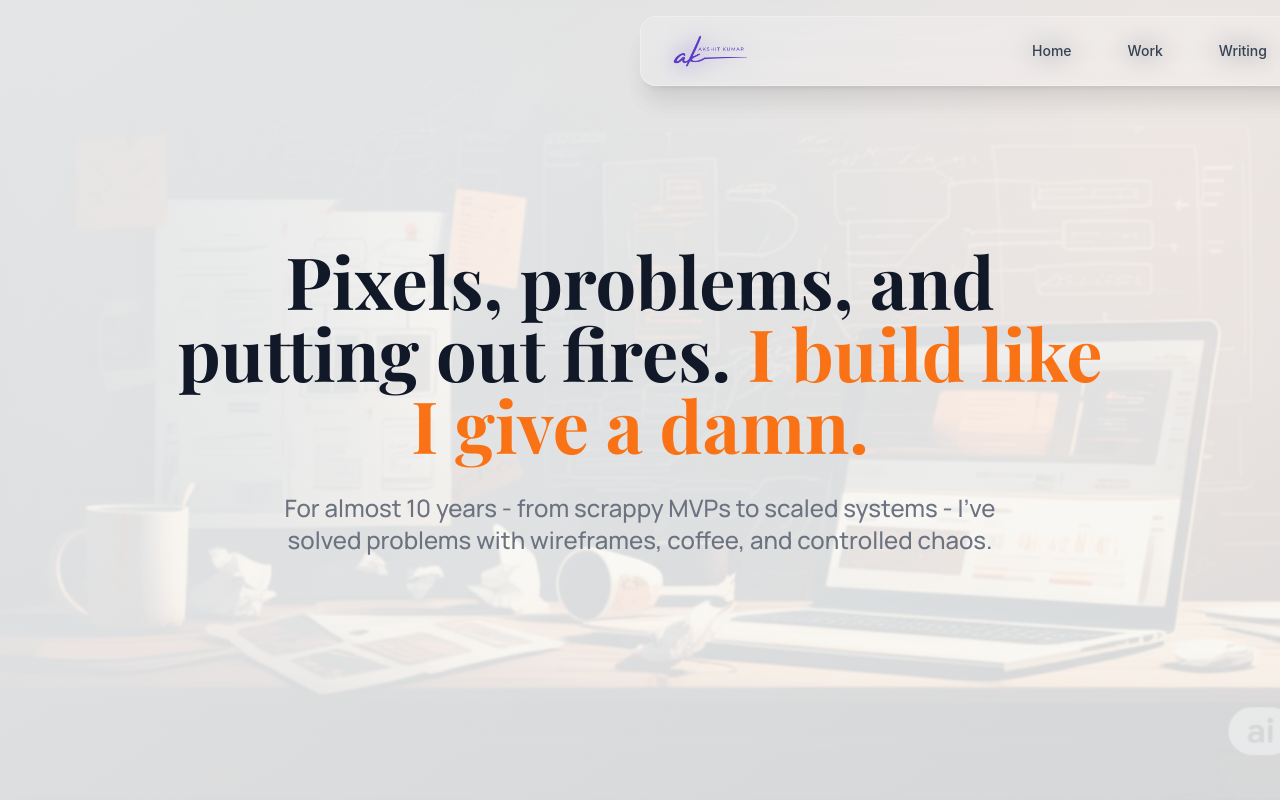
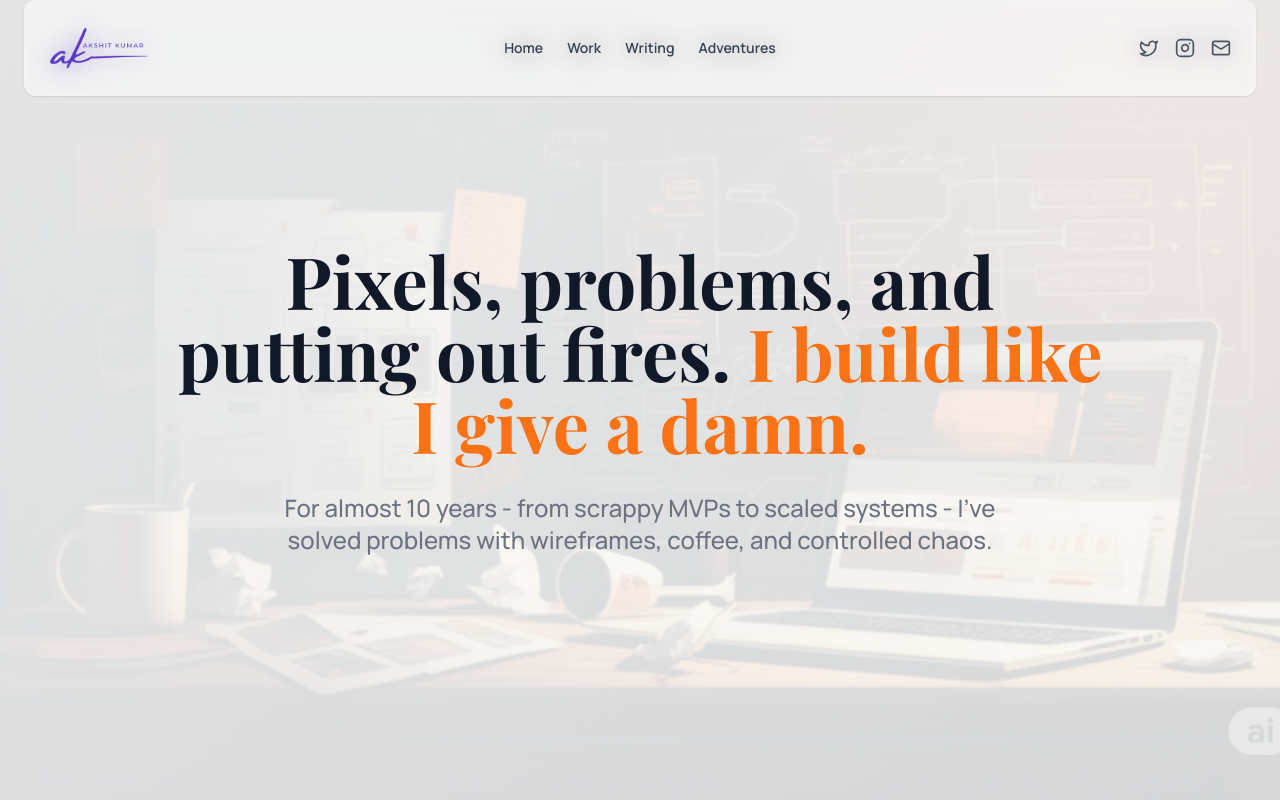
Before and after one commit to ZZQUARK/personal-website, a Next.js app: page /work in a window 1280 px wide. Shown: the top 800 px of the page. Built offline with nearby package versions, Linux system fonts and the light colour scheme.

Commit message:
fix(header): implement final centered layout and styling

```diff
--- a/src/components/Header.tsx
+++ b/src/components/Header.tsx
@@ -1,204 +1,126 @@
 'use client';
 
-import { useState, useEffect } from 'react'
-import Link from 'next/link'
-import Image from 'next/image'
-import { Bars3Icon, XMarkIcon } from '@heroicons/react/24/outline'
-import { motion } from 'framer-motion'
+import { useState, useEffect } from 'react';
+import Link from 'next/link';
+import Image from 'next/image';
+import { motion } from 'framer-motion';
+import { Twitter, Instagram, Mail, Menu, X } from 'lucide-react';
 
 const navigation = [
   { name: 'Home', href: '/' },
   { name: 'Work', href: '/work' },
   { name: 'Writing', href: '/writing' },
   { name: 'Adventures', href: '/adventures' },
-]
+];
+
+const SocialLinks = () => (
+  <div className="flex items-center space-x-4">
+    <motion.a whileHover={{ scale: 1.1 }} href="https://twitter.com/yourusername" target="_blank" rel="noopener noreferrer" className="text-gray-600 hover:text-indigo-600 transition-colors">
+      <Twitter size={20} />
+    </motion.a>
+    <motion.a whileHover={{ scale: 1.1 }} href="https://instagram.com/yourusername" target="_blank" rel="noopener noreferrer" className="text-gray-600 hover:text-indigo-600 transition-colors">
+      <Instagram size={20} />
+    </motion.a>
+    <motion.a whileHover={{ scale: 1.1 }} href="mailto:your-email@gmail.com" className="text-gray-600 hover:text-indigo-600 transition-colors">
+      <Mail size={20} />
+    </motion.a>
+  </div>
+);
 
 export default function Header() {
-  const [mobileMenuOpen, setMobileMenuOpen] = useState(false)
-  const [scrolled, setScrolled] = useState(false)
+  const [mobileMenuOpen, setMobileMenuOpen] = useState(false);
 
   useEffect(() => {
-    const handleScroll = () => {
-      const isScrolled = window.scrollY > 20
-      setScrolled(isScrolled)
+    // Close mobile menu on resize
+    const handleResize = () => {
+      if (window.innerWidth >= 768) {
+        setMobileMenuOpen(false);
       }
-
-    window.addEventListener('scroll', handleScroll)
-    return () => window.removeEventListener('scroll', handleScroll)
-  }, [])
+    };
+    window.addEventListener('resize', handleResize);
+    return () => window.removeEventListener('resize', handleResize);
+  }, []);
 
   return (
     <motion.header
-      initial={{ opacity: 0, y: -20 }}
-      animate={{ opacity: 1, y: 0 }}
+      initial={{ y: -30, opacity: 0 }}
+      animate={{ y: 0, opacity: 1 }}
       transition={{ duration: 0.5, ease: 'easeOut' }}
-      className={`
-        fixed top-4 left-1/2 transform -translate-x-1/2 z-50 transition-all duration-500 ease-out
-        ${scrolled
-          ? 'w-[95%] max-w-5xl bg-white/70 backdrop-blur-xl shadow-2xl shadow-black/10'
-          : 'w-[90%] max-w-6xl bg-white/10 backdrop-blur-md shadow-xl shadow-black/5'
-        }
-        rounded-2xl border border-white/20
-      `}
+      className="fixed top-0 left-0 right-0 z-50 h-24"
     >
-      <nav className={`
-        relative mx-auto flex items-center justify-between transition-all duration-500
-        ${scrolled ? 'px-6 py-3' : 'px-8 py-4'}
-      `} aria-label="Global">
+      <div className="max-w-7xl mx-auto px-6 h-full">
+        <div className="relative flex items-center justify-between h-full bg-white/30 backdrop-blur-md rounded-xl shadow-sm border border-white/20 px-6">
 
-        {/* Logo */}
-        <div className="flex lg:flex-1">
-          <Link href="/" className="-m-1.5 p-1.5 group">
-            <Image
-              src="/Logo.png"
-              alt="Akshit Kumar"
-              width={120}
-              height={40}
-              className={`
-                transition-all duration-300 group-hover:scale-105
-                ${scrolled ? 'h-6 w-auto' : 'h-8 w-auto'}
-              `}
-            />
+          {/* Left: Logo */}
+          <div className="flex-shrink-0">
+            <Link href="/" className="flex items-center">
+              <Image src="/Logo.png" alt="Signature Logo" width={100} height={40} style={{ height: 'auto' }} />
             </Link>
           </div>
 
-        {/* Mobile menu button */}
-        <div className="flex lg:hidden">
-          <button
-            type="button"
-            className="glass-nav-item"
-            onClick={() => setMobileMenuOpen(true)}
-          >
-            <span className="sr-only">Open main menu</span>
-            <Bars3Icon className="h-6 w-6" aria-hidden="true" />
-          </button>
-        </div>
-
-        {/* Desktop Navigation */}
-        <div className="hidden lg:absolute lg:left-1/2 lg:top-1/2 lg:-translate-x-1/2 lg:-translate-y-1/2 lg:flex lg:gap-x-8">
+          {/* Center: Navigation (Absolutely Centered on Desktop) */}
+          <div className="hidden md:flex absolute top-1/2 left-1/2 -translate-x-1/2 -translate-y-1/2">
+            <div className="flex items-baseline space-x-6">
               {navigation.map((item) => (
                 <Link
                   key={item.name}
                   href={item.href}
-              className="nav-link group relative px-3 py-2 text-sm font-medium text-gray-700 hover:text-gray-900 transition-all duration-300"
-            >
-              {item.name}
-              <span className="nav-link-underline"></span>
-            </Link>
-          ))}
-        </div>
-
-        {/* CTA + Social Icons */}
-        <div className="hidden lg:flex lg:flex-1 lg:justify-end lg:items-center lg:gap-6">
-
-          {/* Social Icons */}
-          <div className="flex items-center gap-3">
-            <a
-              href="https://twitter.com/yourusername"
-              className="social-icon-minimal"
-              aria-label="Twitter"
-            >
-              <svg className="h-5 w-5" fill="#1DA1F2" viewBox="0 0 24 24">
-                <path d="M23.953 4.57a10 10 0 01-2.825.775 4.958 4.958 0 002.163-2.723c-.951.555-2.005.959-3.127 1.184a4.92 4.92 0 00-8.384 4.482C7.69 8.095 4.067 6.13 1.64 3.162a4.822 4.822 0 00-.666 2.475c0 1.71.87 3.213 2.188 4.096a4.904 4.904 0 01-2.228-.616v.06a4.923 4.923 0 003.946 4.827 4.996 4.996 0 01-2.212.085 4.936 4.936 0 004.604 3.417 9.867 9.867 0 01-6.102 2.105c-.39 0-.779-.023-1.17-.067a13.995 13.995 0 007.557 2.209c9.053 0 13.998-7.496 13.998-13.985 0-.21 0-.42-.015-.63A9.935 9.935 0 0024 4.59z"/>
-              </svg>
-            </a>
-
-            <a
-              href="mailto:your-email@gmail.com"
-              className="social-icon-minimal"
-              aria-label="Gmail"
-            >
-              <Image src="/gmail.png" alt="Gmail" width={20} height={20} className="h-5 w-5" />
-            </a>
-
-            <a
-              href="https://instagram.com/yourusername"
-              className="social-icon-minimal"
-              aria-label="Instagram"
-            >
-              <svg className="h-5 w-5" viewBox="0 0 24 24">
-                <defs>
-                  <linearGradient id="instagram-gradient" x1="0%" y1="0%" x2="100%" y2="100%">
-                    <stop offset="0%" stopColor="#f58529"/>
-                    <stop offset="20%" stopColor="#dd2a7b"/>
-                    <stop offset="60%" stopColor="#8134af"/>
-                    <stop offset="100%" stopColor="#515bd4"/>
-                  </linearGradient>
-                </defs>
-                <path fill="url(#instagram-gradient)" d="M12 2.163c3.204 0 3.584.012 4.85.07 3.252.148 4.771 1.691 4.919 4.919.058 1.265.069 1.645.069 4.849 0 3.205-.012 3.584-.069 4.849-.149 3.225-1.664 4.771-4.919 4.919-1.266.058-1.644.07-4.85.07-3.204 0-3.584-.012-4.849-.07-3.26-.149-4.771-1.699-4.919-4.92-.058-1.265-.07-1.644-.07-4.849 0-3.204.013-3.583.07-4.849.149-3.227 1.664-4.771 4.919-4.919 1.266-.057 1.645-.069 4.849-.069zm0-2.163c-3.259 0-3.667.014-4.947.072-4.358.2-6.78 2.618-6.98 6.98-.059 1.281-.073 1.689-.073 4.948 0 3.259.014 3.668.072 4.948.2 4.358 2.618 6.78 6.98 6.98 1.281.058 1.689.072 4.948.072 3.259 0 3.668-.014 4.948-.072 4.354-.2 6.782-2.618 6.979-6.98.059-1.28.073-1.689.073-4.948 0-3.259-.014-3.667-.072-4.947-.196-4.354-2.617-6.78-6.979-6.98-1.281-.059-1.69-.073-4.949-.073zm0 5.838c-3.403 0-6.162 2.759-6.162 6.162s2.759 6.163 6.162 6.163 6.162-2.759 6.162-6.163c0-3.403-2.759-6.162-6.162-6.162zm0 10.162c-2.209 0-4-1.79-4-4 0-2.209 1.791-4 4-4s4 1.791 4 4c0 2.21-1.791 4-4 4zm6.406-11.845c-.796 0-1.441.645-1.441 1.44s.645 1.44 1.441 1.44c.795 0 1.439-.645 1.439-1.44s-.644-1.44-1.439-1.44z"/>
-              </svg>
-            </a>
-          </div>
-
-        </div>
-      </nav>
-
-      {/* Mobile menu */}
-      {mobileMenuOpen && (
-        <div className="lg:hidden">
-          <div className="fixed inset-0 z-50 bg-black/20 backdrop-blur-sm" onClick={() => setMobileMenuOpen(false)} />
-          <div className="fixed inset-y-0 right-0 z-50 w-full overflow-y-auto sm:max-w-sm">
-            <div className="glass-mobile-menu">
-              <div className="flex items-center justify-between p-6">
-                <Link href="/" className="-m-1.5 p-1.5" onClick={() => setMobileMenuOpen(false)}>
-                  <Image src="/Logo.png" alt="Akshit Kumar" width={120} height={40} className="h-8 w-auto" />
-                </Link>
-                <button
-                  type="button"
-                  className="glass-nav-item"
-                  onClick={() => setMobileMenuOpen(false)}
-                >
-                  <span className="sr-only">Close menu</span>
-                  <XMarkIcon className="h-6 w-6" aria-hidden="true" />
-                </button>
-              </div>
-
-              <div className="mt-6 flow-root px-6">
-                <div className="-my-6 divide-y divide-white/10">
-                  <div className="space-y-2 py-6">
-                    {navigation.map((item) => (
-                      <Link
-                        key={item.name}
-                        href={item.href}
-                        className="mobile-nav-link"
-                        onClick={() => setMobileMenuOpen(false)}
+                  className="text-sm font-semibold text-gray-700 hover:text-indigo-600 transition-colors"
                 >
                   {item.name}
                 </Link>
               ))}
             </div>
+          </div>
 
-                  <div className="py-6">
-                    <div className="flex justify-center gap-6">
-                      <a href="https://twitter.com/yourusername" className="social-icon-mobile" aria-label="Twitter">
-                        <svg className="h-6 w-6" fill="#1DA1F2" viewBox="0 0 24 24">
-                          <path d="M23.953 4.57a10 10 0 01-2.825.775 4.958 4.958 0 002.163-2.723c-.951.555-2.005.959-3.127 1.184a4.92 4.92 0 00-8.384 4.482C7.69 8.095 4.067 6.13 1.64 3.162a4.822 4.822 0 00-.666 2.475c0 1.71.87 3.213 2.188 4.096a4.904 4.904 0 01-2.228-.616v.06a4.923 4.923 0 003.946 4.827 4.996 4.996 0 01-2.212.085 4.936 4.936 0 004.604 3.417 9.867 9.867 0 01-6.102 2.105c-.39 0-.779-.023-1.17-.067a13.995 13.995 0 007.557 2.209c9.053 0 13.998-7.496 13.998-13.985 0-.21 0-.42-.015-.63A9.935 9.935 0 0024 4.59z"/>
-                        </svg>
-                      </a>
-                      <a href="mailto:your-email@gmail.com" className="social-icon-mobile" aria-label="Gmail">
-                        <Image src="/gmail.png" alt="Gmail" width={24} height={24} className="h-6 w-6" />
-                      </a>
-                      <a href="https://instagram.com/yourusername" className="social-icon-mobile" aria-label="Instagram">
-                        <svg className="h-6 w-6" viewBox="0 0 24 24">
-                          <defs>
-                            <linearGradient id="instagram-gradient-mobile" x1="0%" y1="0%" x2="100%" y2="100%">
-                              <stop offset="0%" stopColor="#f58529"/>
-                              <stop offset="20%" stopColor="#dd2a7b"/>
-                              <stop offset="60%" stopColor="#8134af"/>
-                              <stop offset="100%" stopColor="#515bd4"/>
-                            </linearGradient>
-                          </defs>
-                          <path fill="url(#instagram-gradient-mobile)" d="M12 2.163c3.204 0 3.584.012 4.85.07 3.252.148 4.771 1.691 4.919 4.919.058 1.265.069 1.645.069 4.849 0 3.205-.012 3.584-.069 4.849-.149 3.225-1.664 4.771-4.919 4.919-1.266.058-1.644.07-4.85.07-3.204 0-3.584-.012-4.849-.07-3.26-.149-4.771-1.699-4.919-4.92-.058-1.265-.07-1.644-.07-4.849 0-3.204.013-3.583.07-4.849.149-3.227 1.664-4.771 4.919-4.919 1.266-.057 1.645-.069 4.849-.069zm0-2.163c-3.259 0-3.667.014-4.947.072-4.358.2-6.78 2.618-6.98 6.98-.059 1.281-.073 1.689-.073 4.948 0 3.259.014 3.668.072 4.948.2 4.358 2.618 6.78 6.98 6.98 1.281.058 1.689.072 4.948.072 3.259 0 3.668-.014 4.948-.072 4.354-.2 6.782-2.618 6.979-6.98.059-1.28.073-1.689.073-4.948 0-3.259-.014-3.667-.072-4.947-.196-4.354-2.617-6.78-6.979-6.98-1.281-.059-1.69-.073-4.949-.073zm0 5.838c-3.403 0-6.162 2.759-6.162 6.162s2.759 6.163 6.162 6.163 6.162-2.759 6.162-6.163c0-3.403-2.759-6.162-6.162-6.162zm0 10.162c-2.209 0-4-1.79-4-4 0-2.209 1.791-4 4-4s4 1.791 4 4c0 2.21-1.791 4-4 4zm6.406-11.845c-.796 0-1.441.645-1.441 1.44s.645 1.44 1.441 1.44c.795 0 1.439-.645 1.439-1.44s-.644-1.44-1.439-1.44z"/>
-                        </svg>
-                      </a>
+          {/* Right: Social Icons & Mobile Menu Button */}
+          <div className="flex items-center">
+            <div className="hidden md:block">
+              <SocialLinks />
+            </div>
+            <div className="flex md:hidden">
+              <button
+                onClick={() => setMobileMenuOpen(!mobileMenuOpen)}
+                type="button"
+                className="inline-flex items-center justify-center p-2 rounded-md text-gray-600 hover:text-indigo-600"
+                aria-controls="mobile-menu"
+                aria-expanded={mobileMenuOpen}
+              >
+                <span className="sr-only">Open main menu</span>
+                {mobileMenuOpen ? <X size={24} /> : <Menu size={24} />}
+              </button>
             </div>
           </div>
+
         </div>
       </div>
+
+      {/* Mobile Menu Panel */}
+      {mobileMenuOpen && (
+        <motion.div
+          initial={{ opacity: 0, y: -10 }}
+          animate={{ opacity: 1, y: 0 }}
+          className="md:hidden mt-2 mx-6 rounded-lg shadow-lg bg-white/80 backdrop-blur-md ring-1 ring-black ring-opacity-5 overflow-hidden"
+        >
+          <div className="px-2 pt-2 pb-3 space-y-1">
+            {navigation.map((item) => (
+              <Link
+                key={item.name}
+                href={item.href}
+                onClick={() => setMobileMenuOpen(false)}
+                className="block px-3 py-2 rounded-md text-base font-semibold text-gray-700 hover:text-white hover:bg-indigo-600"
+              >
+                {item.name}
+              </Link>
+            ))}
+          </div>
+          <div className="pt-4 pb-3 border-t border-gray-200">
+            <div className="flex items-center justify-center px-5">
+              <SocialLinks />
             </div>
           </div>
-        </div>
+        </motion.div>
       )}
     </motion.header>
-  )
+  );
 }
```
Lines whose indentation alone changed are shown as unchanged.
